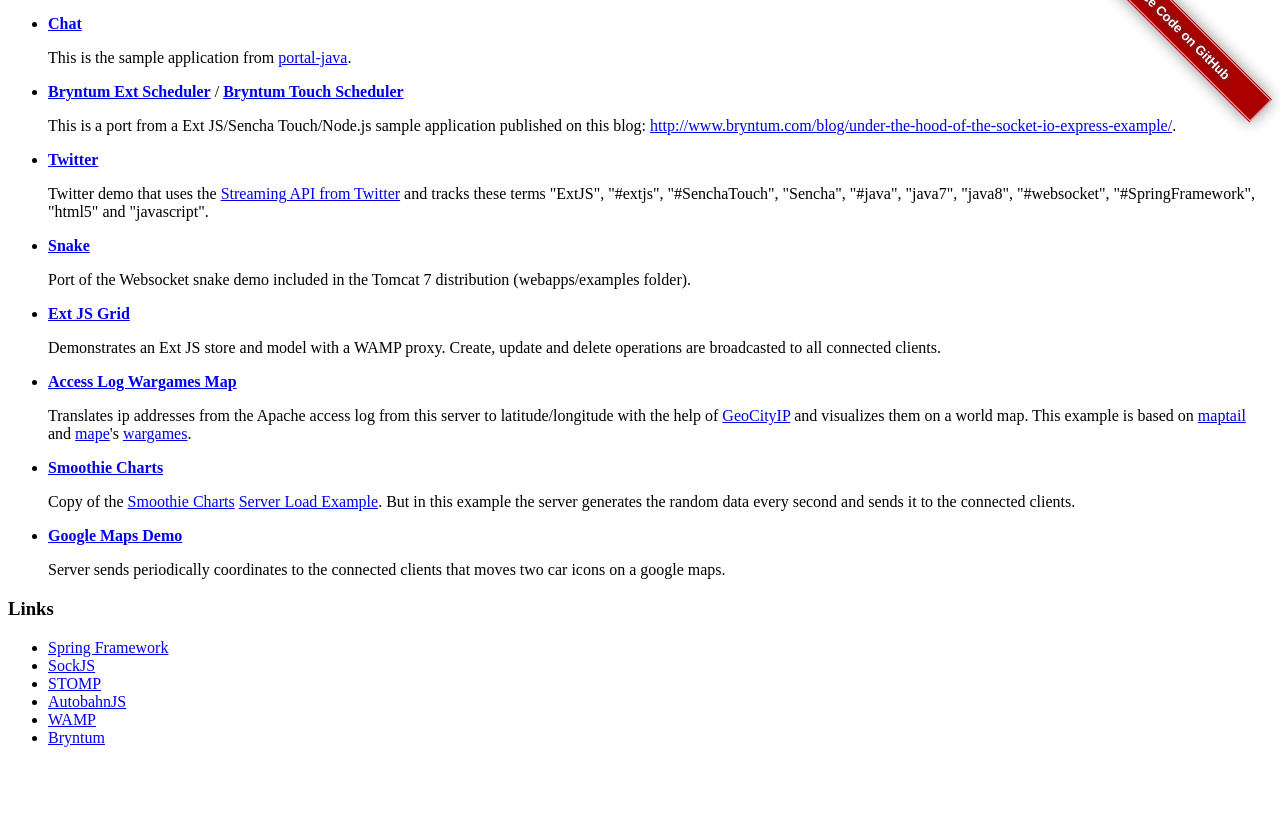
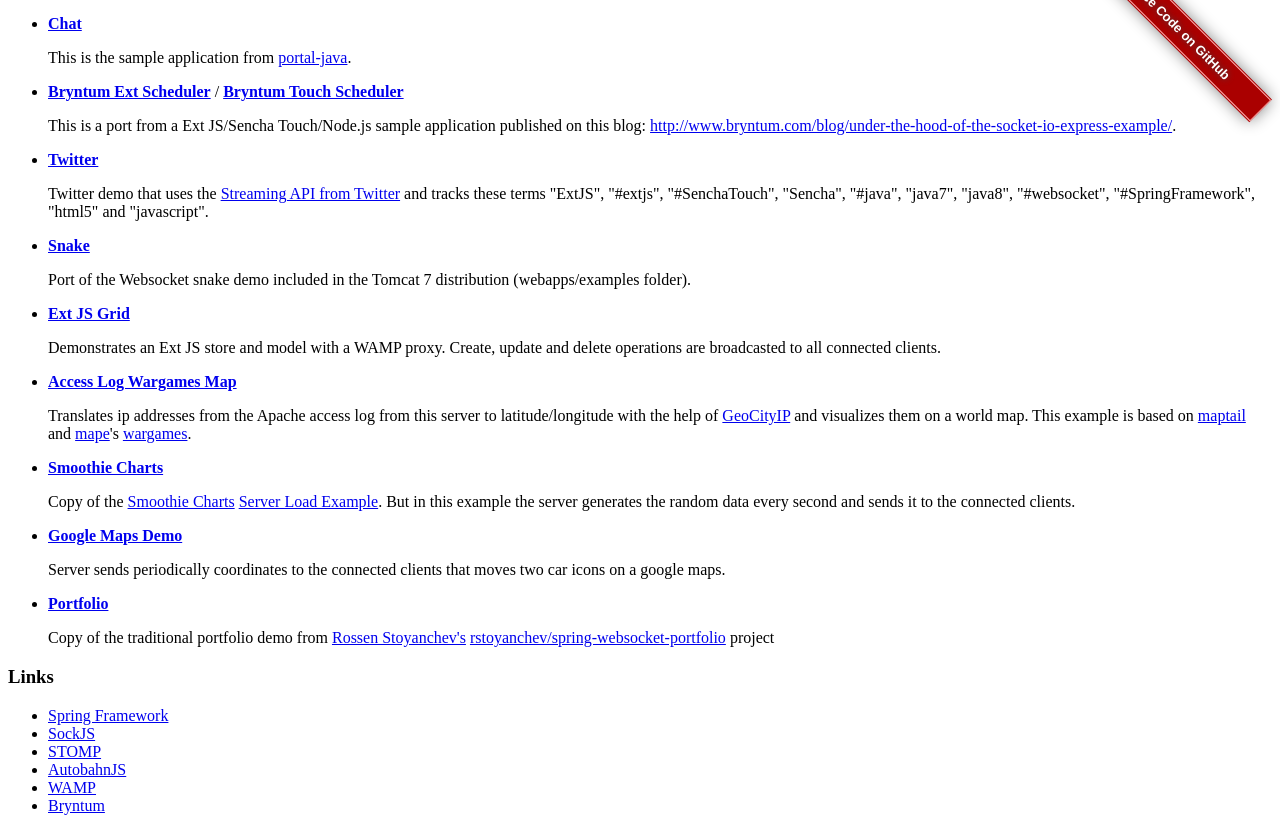
Before and after one commit to ralscha/spring4ws-demos, a plain HTML site: page src/main/webapp/index.html in a window 1280 px wide. Shown: the part 70-901 px from the top of the page. Before the commit the page ends 833 px from the top, so only its background shows below. Drawn offline with nearby package versions, Linux system fonts and the light colour scheme; some icons are missing.

Commit message:
Add link to the portfolio demo

```diff
--- a/src/main/webapp/index.html
+++ b/src/main/webapp/index.html
@@ -94,6 +94,10 @@
 					  <strong><a class="demolink" href="mapdemo/index.html">Google Maps Demo</a></strong>
 					  <p>Server sends periodically coordinates to the connected clients that moves two car icons on a google maps.</p>
 					</li>
+					<li>
+					  <strong><a class="demolink" href="portfoliodemo/index.html">Portfolio</a></strong>
+					  <p>Copy of the traditional portfolio demo from <a href="https://github.com/rstoyanchev">Rossen Stoyanchev's</a> <a href="https://github.com/rstoyanchev/spring-websocket-portfolio">rstoyanchev/spring-websocket-portfolio</a> project</p>
+					</li>
 					<!-- not yet implemented
 					<li>
 					  <strong><a class="demolink" href="echatdemo/index.html">Chat with WebRTC</a></strong>
```
